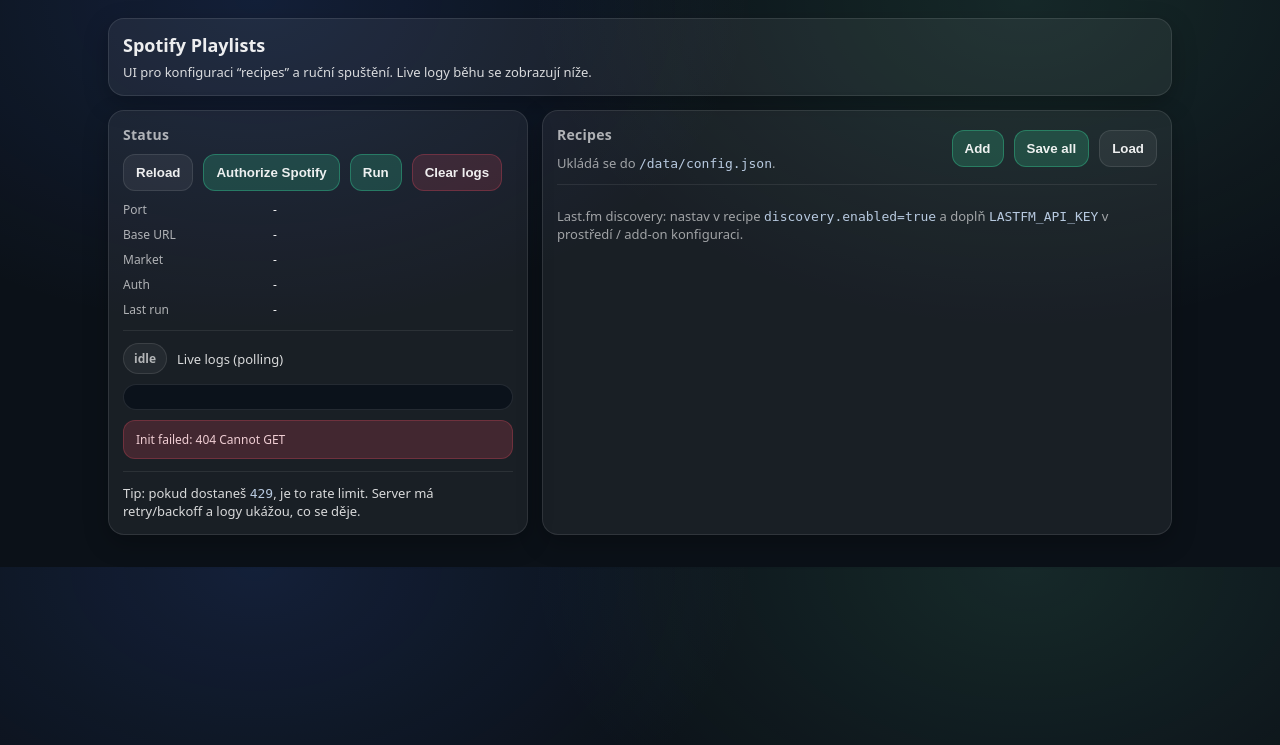
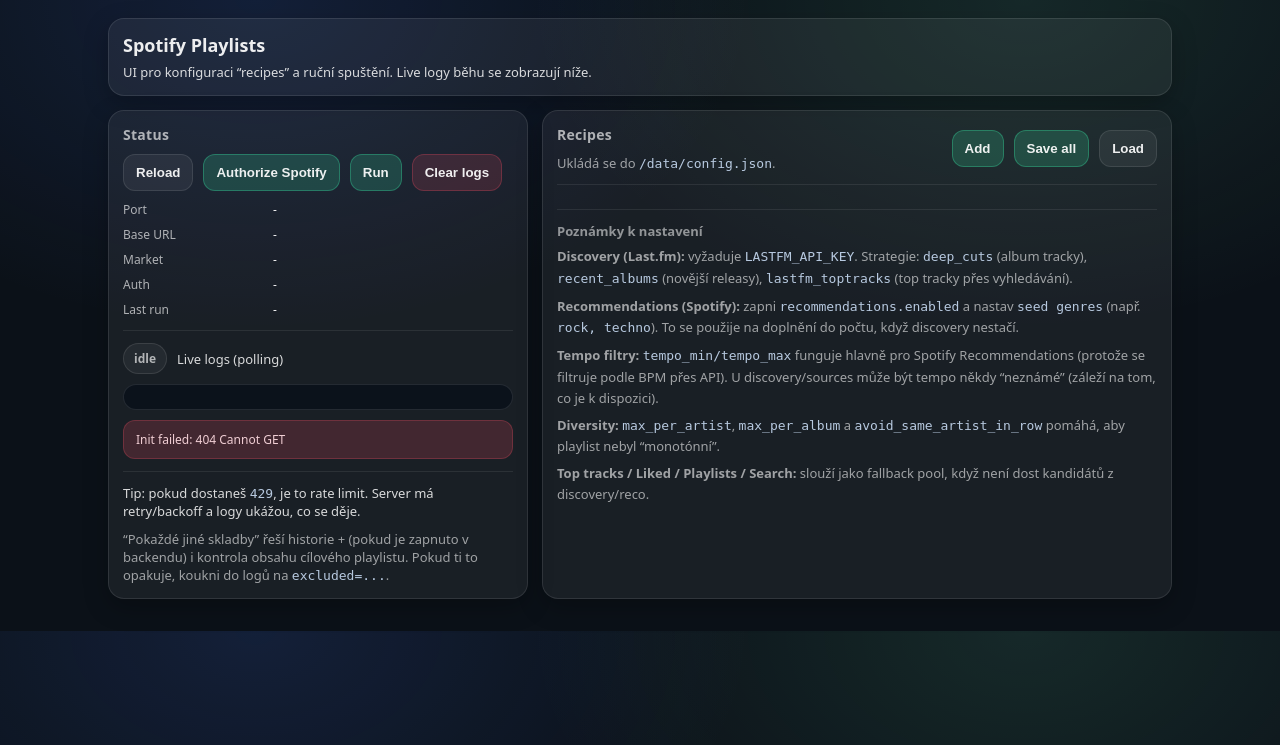
Before and after one commit to rolex86/ha-addons, a PHP site: page / in a window 1280 px wide. Shown: the top 745 px of the page. Run offline with PHP 8.4, Linux system fonts and the light colour scheme.

Commit message:
velke upravy

```diff
--- a/spotify-playlists/app/public/app.js
+++ b/spotify-playlists/app/public/app.js
@@ -1,3 +1,4 @@
+// app/public/app.js
 const $ = (id) => document.getElementById(id);
 
 let CURRENT_CONFIG = { recipes: [] };
@@ -81,6 +82,11 @@ function toNumOrNull(v) {
   return Number.isFinite(n) ? n : null;
 }
 
+function toNumOrZero(v) {
+  const n = Number(v);
+  return Number.isFinite(n) ? n : 0;
+}
+
 function splitComma(v) {
   return String(v || "")
     .split(",")
@@ -104,10 +110,115 @@ function setValueByPath(obj, path, value) {
   cur[key] = value;
 }
 
+function getValueByPath(obj, path) {
+  const parts = path.split(".");
+  let cur = obj;
+  for (const p of parts) {
+    if (!cur || typeof cur !== "object") return undefined;
+    cur = cur[p];
+  }
+  return cur;
+}
+
+/* ---------------- migration/normalize ---------------- */
+
+function normalizeRecipe(r) {
+  if (!r || typeof r !== "object") return r;
+
+  // ensure objects
+  if (!r.discovery || typeof r.discovery !== "object") r.discovery = {};
+  if (!r.sources || typeof r.sources !== "object") r.sources = {};
+  if (!r.filters || typeof r.filters !== "object") r.filters = {};
+  if (!r.diversity || typeof r.diversity !== "object") r.diversity = {};
+  if (!r.advanced || typeof r.advanced !== "object") r.advanced = {};
+  if (!r.recommendations || typeof r.recommendations !== "object")
+    r.recommendations = {};
+
+  const d = r.discovery;
+
+  // Legacy seed_top_artists {time_range, limit} -> flat keys
+  if (d.seed_top_artists && typeof d.seed_top_artists === "object") {
+    if (d.seed_top_artists_time_range == null) {
+      d.seed_top_artists_time_range = String(
+        d.seed_top_artists.time_range ?? "short_term",
+      );
+    }
+    if (d.seed_top_artists_limit == null) {
+      d.seed_top_artists_limit = toNumOrZero(d.seed_top_artists.limit ?? 10);
+    }
+  }
+
+  // Legacy "provider" mapping -> strategy
+  // Old values seen: "lastfm_similar_artists"
+  if (!d.strategy && d.provider) {
+    const p = String(d.provider || "").toLowerCase();
+    // "similar artists" + album tracks => closest to deep_cuts
+    if (p.includes("similar")) d.strategy = "deep_cuts";
+  }
+
+  // Defaults if missing
+  if (d.enabled == null) d.enabled = false;
+  if (!d.strategy) d.strategy = "deep_cuts";
+
+  if (d.seed_top_artists_time_range == null)
+    d.seed_top_artists_time_range = "short_term";
+  if (d.seed_top_artists_limit == null) d.seed_top_artists_limit = 5;
+
+  if (d.similar_per_seed == null) d.similar_per_seed = 30;
+  if (d.take_artists == null) d.take_artists = 80;
+  if (d.include_seed_artists == null) d.include_seed_artists = false;
+  if (d.tracks_per_artist == null) d.tracks_per_artist = 2;
+
+  // popularity shaping defaults (match generator.js)
+  if (d.max_track_popularity == null) d.max_track_popularity = 60;
+  if (d.min_track_popularity == null) d.min_track_popularity = null;
+
+  if (d.exclude_saved_tracks == null) d.exclude_saved_tracks = true;
+
+  if (d.albums_per_artist == null) d.albums_per_artist = 2;
+  if (d.albums_limit_fetch == null) d.albums_limit_fetch = 8;
+  if (d.search_limit_per_track == null) d.search_limit_per_track = 5;
+
+  // Recommendations defaults
+  if (r.recommendations.enabled == null) r.recommendations.enabled = false;
+  if (!Array.isArray(r.recommendations.seed_genres))
+    r.recommendations.seed_genres = [];
+
+  // Filters defaults
+  if (!r.filters.explicit) r.filters.explicit = "allow";
+  if (r.filters.year_min === undefined) r.filters.year_min = null;
+  if (r.filters.year_max === undefined) r.filters.year_max = null;
+  if (r.filters.tempo_min === undefined) r.filters.tempo_min = null;
+  if (r.filters.tempo_max === undefined) r.filters.tempo_max = null;
+
+  // Diversity defaults
+  if (r.diversity.max_per_artist === undefined) r.diversity.max_per_artist = 2;
+  if (r.diversity.max_per_album === undefined) r.diversity.max_per_album = null;
+  if (r.diversity.avoid_same_artist_in_row === undefined)
+    r.diversity.avoid_same_artist_in_row = false;
+
+  // Sources defaults
+  const s = r.sources;
+  if (!Array.isArray(s.search)) s.search = [];
+  if (!Array.isArray(s.playlists)) s.playlists = [];
+  if (s.liked == null) s.liked = false;
+  if (s.max_candidates == null) s.max_candidates = 1500;
+  if (!s.top_tracks || typeof s.top_tracks !== "object") s.top_tracks = {};
+  if (s.top_tracks.enabled == null) s.top_tracks.enabled = true;
+  if (!s.top_tracks.time_range) s.top_tracks.time_range = "short_term";
+  if (s.top_tracks.limit == null) s.top_tracks.limit = 50;
+
+  // Advanced defaults
+  if (r.advanced.recommendation_attempts == null)
+    r.advanced.recommendation_attempts = 10;
+
+  return r;
+}
+
 /* ---------------- recipe template ---------------- */
 
 function recipeTemplate() {
-  return {
+  return normalizeRecipe({
     id: "r_" + rid(),
     name: "Daily playlist",
     target_playlist_id: "",
@@ -115,11 +226,29 @@ function recipeTemplate() {
 
     discovery: {
       enabled: false,
-      provider: "lastfm_similar_artists",
-      seed_top_artists: { time_range: "short_term", limit: 10 },
-      similar_per_seed: 50,
-      take_artists: 150,
+
+      // generator.js uses "strategy" and flat seed_top_artists_* keys:
+      strategy: "deep_cuts", // deep_cuts | recent_albums | lastfm_toptracks
+      seed_top_artists_time_range: "short_term",
+      seed_top_artists_limit: 5,
+
+      similar_per_seed: 30,
+      take_artists: 80,
+      include_seed_artists: false,
       tracks_per_artist: 2,
+
+      max_track_popularity: 60,
+      min_track_popularity: null,
+      exclude_saved_tracks: true,
+
+      albums_per_artist: 2,
+      albums_limit_fetch: 8,
+      search_limit_per_track: 5,
+    },
+
+    recommendations: {
+      enabled: false,
+      seed_genres: [],
     },
 
     sources: {
@@ -134,16 +263,20 @@ function recipeTemplate() {
       explicit: "allow", // allow|exclude|only
       year_min: null,
       year_max: null,
+      tempo_min: null,
+      tempo_max: null,
     },
 
     diversity: {
       max_per_artist: 2,
+      max_per_album: null,
+      avoid_same_artist_in_row: false,
     },
 
     advanced: {
       recommendation_attempts: 10,
     },
-  };
+  });
 }
 
 /* ---------------- status + logs ---------------- */
@@ -226,6 +359,11 @@ async function loadConfig() {
   CURRENT_CONFIG = r.config || { recipes: [] };
   if (!Array.isArray(CURRENT_CONFIG.recipes)) CURRENT_CONFIG.recipes = [];
 
+  // normalize/migrate recipes in-place
+  CURRENT_CONFIG.recipes = CURRENT_CONFIG.recipes.map((x) =>
+    normalizeRecipe(x),
+  );
+
   // keep openId if exists
   if (openId && !CURRENT_CONFIG.recipes.some((x) => x.id === openId)) {
     openId = null;
@@ -271,20 +409,30 @@ function getRecipeById(id) {
 }
 
 function recipeBadges(r) {
-  const provider = r.discovery?.enabled ? "last.fm" : "sources";
+  const d = r.discovery || {};
+  const provider = d.enabled
+    ? `discovery:${escapeHtml(d.strategy || "-")}`
+    : "sources";
   const tracks = Number(r.track_count || 0);
+  const reco = r.recommendations?.enabled
+    ? `<span class="riBadge">reco:on</span>`
+    : "";
   return `
     <span class="riBadge">${tracks} tracks</span>
     <span class="riBadge">${escapeHtml(provider)}</span>
+    ${reco}
   `;
 }
 
 function renderRecipeEditor(r) {
+  normalizeRecipe(r);
+
   const disc = r.discovery || {};
   const sources = r.sources || {};
   const filters = r.filters || {};
   const diversity = r.diversity || {};
   const adv = r.advanced || {};
+  const reco = r.recommendations || {};
 
   return `
     <div class="formgrid">
@@ -294,8 +442,8 @@ function renderRecipeEditor(r) {
       </label>
 
       <label class="field">
-        <div class="label">Target playlist ID</div>
-        <input data-k="target_playlist_id" value="${escapeHtml(r.target_playlist_id || "")}" placeholder="Spotify playlist id">
+        <div class="label">Target playlist ID (nebo URL)</div>
+        <input data-k="target_playlist_id" value="${escapeHtml(r.target_playlist_id || "")}" placeholder="Spotify playlist id / open.spotify.com/playlist/...">
       </label>
 
       <label class="field">
@@ -315,32 +463,98 @@ function renderRecipeEditor(r) {
       </label>
 
       <label class="field">
+        <div class="label">Strategy</div>
+        <select data-k="discovery.strategy">
+          <option value="deep_cuts" ${(disc.strategy || "deep_cuts") === "deep_cuts" ? "selected" : ""}>deep_cuts (album tracks)</option>
+          <option value="recent_albums" ${(disc.strategy || "") === "recent_albums" ? "selected" : ""}>recent_albums</option>
+          <option value="lastfm_toptracks" ${(disc.strategy || "") === "lastfm_toptracks" ? "selected" : ""}>lastfm_toptracks (search)</option>
+        </select>
+      </label>
+
+      <label class="field">
         <div class="label">Seed top artists time_range</div>
-        <select data-k="discovery.seed_top_artists.time_range">
-          <option value="short_term" ${(disc.seed_top_artists?.time_range || "short_term") === "short_term" ? "selected" : ""}>short_term</option>
-          <option value="medium_term" ${(disc.seed_top_artists?.time_range || "") === "medium_term" ? "selected" : ""}>medium_term</option>
-          <option value="long_term" ${(disc.seed_top_artists?.time_range || "") === "long_term" ? "selected" : ""}>long_term</option>
+        <select data-k="discovery.seed_top_artists_time_range">
+          <option value="short_term" ${(disc.seed_top_artists_time_range || "short_term") === "short_term" ? "selected" : ""}>short_term</option>
+          <option value="medium_term" ${(disc.seed_top_artists_time_range || "") === "medium_term" ? "selected" : ""}>medium_term</option>
+          <option value="long_term" ${(disc.seed_top_artists_time_range || "") === "long_term" ? "selected" : ""}>long_term</option>
         </select>
       </label>
 
       <label class="field">
         <div class="label">Seed top artists limit</div>
-        <input data-k="discovery.seed_top_artists.limit" type="number" min="1" max="50" value="${Number(disc.seed_top_artists?.limit ?? 10)}">
+        <input data-k="discovery.seed_top_artists_limit" type="number" min="1" max="50" value="${Number(disc.seed_top_artists_limit ?? 5)}">
       </label>
 
       <label class="field">
         <div class="label">Similar per seed</div>
-        <input data-k="discovery.similar_per_seed" type="number" min="1" max="500" value="${Number(disc.similar_per_seed ?? 50)}">
+        <input data-k="discovery.similar_per_seed" type="number" min="1" max="500" value="${Number(disc.similar_per_seed ?? 30)}">
       </label>
 
       <label class="field">
         <div class="label">Take artists (cap)</div>
-        <input data-k="discovery.take_artists" type="number" min="1" max="5000" value="${Number(disc.take_artists ?? 150)}">
+        <input data-k="discovery.take_artists" type="number" min="1" max="5000" value="${Number(disc.take_artists ?? 80)}">
+      </label>
+
+      <label class="field">
+        <div class="label">Include seed artists</div>
+        <select data-k="discovery.include_seed_artists">
+          <option value="true" ${disc.include_seed_artists === true ? "selected" : ""}>true</option>
+          <option value="false" ${disc.include_seed_artists !== true ? "selected" : ""}>false</option>
+        </select>
       </label>
 
       <label class="field">
         <div class="label">Tracks per artist</div>
         <input data-k="discovery.tracks_per_artist" type="number" min="1" max="20" value="${Number(disc.tracks_per_artist ?? 2)}">
+      </label>
+
+      <label class="field">
+        <div class="label">Max track popularity (0-100)</div>
+        <input data-k="discovery.max_track_popularity" type="number" min="0" max="100" value="${escapeHtml(disc.max_track_popularity ?? 60)}">
+      </label>
+
+      <label class="field">
+        <div class="label">Min track popularity (0-100, optional)</div>
+        <input data-k="discovery.min_track_popularity" type="number" min="0" max="100" value="${escapeHtml(disc.min_track_popularity ?? "")}">
+      </label>
+
+      <label class="field">
+        <div class="label">Exclude saved tracks (Liked Songs)</div>
+        <select data-k="discovery.exclude_saved_tracks">
+          <option value="true" ${disc.exclude_saved_tracks !== false ? "selected" : ""}>true</option>
+          <option value="false" ${disc.exclude_saved_tracks === false ? "selected" : ""}>false</option>
+        </select>
+      </label>
+
+      <label class="field">
+        <div class="label">Albums per artist</div>
+        <input data-k="discovery.albums_per_artist" type="number" min="1" max="10" value="${Number(disc.albums_per_artist ?? 2)}">
+      </label>
+
+      <label class="field">
+        <div class="label">Albums limit fetch</div>
+        <input data-k="discovery.albums_limit_fetch" type="number" min="1" max="50" value="${Number(disc.albums_limit_fetch ?? 8)}">
+      </label>
+
+      <label class="field">
+        <div class="label">Search limit per track (lastfm_toptracks)</div>
+        <input data-k="discovery.search_limit_per_track" type="number" min="1" max="50" value="${Number(disc.search_limit_per_track ?? 5)}">
+      </label>
+    </div>
+
+    <div class="section-title">Recommendations (Spotify)</div>
+    <div class="formgrid">
+      <label class="field">
+        <div class="label">Enabled</div>
+        <select data-k="recommendations.enabled">
+          <option value="true" ${reco.enabled === true ? "selected" : ""}>true</option>
+          <option value="false" ${reco.enabled !== true ? "selected" : ""}>false</option>
+        </select>
+      </label>
+
+      <label class="field span2">
+        <div class="label">Seed genres (comma)</div>
+        <input data-k="recommendations.seed_genres" value="${escapeHtml((reco.seed_genres || []).join(", "))}" placeholder="rock, techno, ambient, ...">
       </label>
     </div>
 
@@ -412,13 +626,36 @@ function renderRecipeEditor(r) {
         <div class="label">Year max</div>
         <input data-k="filters.year_max" type="number" value="${escapeHtml(filters.year_max ?? "")}">
       </label>
+
+      <label class="field">
+        <div class="label">Tempo min (BPM)</div>
+        <input data-k="filters.tempo_min" type="number" value="${escapeHtml(filters.tempo_min ?? "")}">
+      </label>
+
+      <label class="field">
+        <div class="label">Tempo max (BPM)</div>
+        <input data-k="filters.tempo_max" type="number" value="${escapeHtml(filters.tempo_max ?? "")}">
+      </label>
     </div>
 
     <div class="section-title">Diversity</div>
     <div class="formgrid">
       <label class="field">
         <div class="label">Max per artist</div>
-        <input data-k="diversity.max_per_artist" type="number" min="1" max="50" value="${Number(diversity.max_per_artist ?? 2)}">
+        <input data-k="diversity.max_per_artist" type="number" min="1" max="50" value="${escapeHtml(diversity.max_per_artist ?? 2)}">
+      </label>
+
+      <label class="field">
+        <div class="label">Max per album</div>
+        <input data-k="diversity.max_per_album" type="number" min="1" max="50" value="${escapeHtml(diversity.max_per_album ?? "")}">
+      </label>
+
+      <label class="field">
+        <div class="label">Avoid same artist in row</div>
+        <select data-k="diversity.avoid_same_artist_in_row">
+          <option value="true" ${diversity.avoid_same_artist_in_row === true ? "selected" : ""}>true</option>
+          <option value="false" ${diversity.avoid_same_artist_in_row !== true ? "selected" : ""}>false</option>
+        </select>
       </label>
     </div>
 
@@ -436,13 +673,7 @@ function saveRecipeFromBlock(recipeId) {
   const r = getRecipeById(recipeId);
   if (!r) return;
 
-  // ensure sub-objects
-  const tpl = recipeTemplate();
-  if (!r.discovery) r.discovery = tpl.discovery;
-  if (!r.sources) r.sources = tpl.sources;
-  if (!r.filters) r.filters = tpl.filters;
-  if (!r.diversity) r.diversity = tpl.diversity;
-  if (!r.advanced) r.advanced = tpl.advanced;
+  normalizeRecipe(r);
 
   const root = document.querySelector(
     `.recipeBlock[data-id="${CSS.escape(recipeId)}"]`,
@@ -458,31 +689,55 @@ function saveRecipeFromBlock(recipeId) {
       return;
     }
 
+    if (k === "recommendations.seed_genres") {
+      setValueByPath(r, k, splitComma(v));
+      return;
+    }
+
     if (
       k === "discovery.enabled" ||
+      k === "discovery.include_seed_artists" ||
+      k === "discovery.exclude_saved_tracks" ||
+      k === "recommendations.enabled" ||
       k === "sources.liked" ||
-      k === "sources.top_tracks.enabled"
+      k === "sources.top_tracks.enabled" ||
+      k === "diversity.avoid_same_artist_in_row"
     ) {
       setValueByPath(r, k, asBool(v));
       return;
     }
 
-    if (k === "filters.year_min" || k === "filters.year_max") {
+    if (
+      k === "filters.year_min" ||
+      k === "filters.year_max" ||
+      k === "filters.tempo_min" ||
+      k === "filters.tempo_max" ||
+      k === "discovery.min_track_popularity"
+    ) {
       setValueByPath(r, k, toNumOrNull(v));
       return;
     }
 
     if (
       k === "track_count" ||
-      k === "discovery.seed_top_artists.limit" ||
+      k === "discovery.seed_top_artists_limit" ||
       k === "discovery.similar_per_seed" ||
       k === "discovery.take_artists" ||
       k === "discovery.tracks_per_artist" ||
+      k === "discovery.max_track_popularity" ||
+      k === "discovery.albums_per_artist" ||
+      k === "discovery.albums_limit_fetch" ||
+      k === "discovery.search_limit_per_track" ||
       k === "sources.max_candidates" ||
       k === "sources.top_tracks.limit" ||
       k === "diversity.max_per_artist" ||
+      k === "diversity.max_per_album" ||
       k === "advanced.recommendation_attempts"
     ) {
+      if (k === "diversity.max_per_album") {
+        setValueByPath(r, k, toNumOrNull(v));
+        return;
+      }
       const n = Number(v);
       setValueByPath(r, k, Number.isFinite(n) ? n : 0);
       return;
@@ -490,6 +745,17 @@ function saveRecipeFromBlock(recipeId) {
 
     setValueByPath(r, k, v);
   });
+
+  // Keep legacy discovery.seed_top_artists in sync (optional)
+  // so older builds / manual edits don't get confusing
+  const d = r.discovery || {};
+  d.seed_top_artists = {
+    time_range: d.seed_top_artists_time_range,
+    limit: d.seed_top_artists_limit,
+  };
+
+  // Remove accidental old keys if user had "limits"
+  // (engine uses diversity, but we don't break the config)
 }
 
 function renderAccordion() {
@@ -503,6 +769,8 @@ function renderAccordion() {
 
   list.innerHTML = recipes
     .map((r) => {
+      normalizeRecipe(r);
+
       const isOpen = r.id === openId;
       const name = escapeHtml(r.name || "Recipe");
       const pid = escapeHtml(r.target_playlist_id || "");
@@ -518,7 +786,11 @@ function renderAccordion() {
               </div>
               <div class="rhMeta">
                 <span class="mono">${escapeHtml(r.id)}</span>
-                ${pid ? `<span class="dot">•</span><span class="mono">${pid}</span>` : ""}
+                ${
+                  pid
+                    ? `<span class="dot">•</span><span class="mono">${pid}</span>`
+                    : ""
+                }
               </div>
             </div>
             <div class="rhRight">
@@ -527,7 +799,6 @@ function renderAccordion() {
           </button>
 
           <div class="recipeBody" ${isOpen ? "" : 'style="display:none"'}>
-
             <div class="row" style="justify-content: space-between; align-items:center; margin-bottom:10px;">
               <div class="small muted">Edituješ přímo tento recipe. Uložení je až po “Save all”.</div>
               <div class="btns">
@@ -568,7 +839,6 @@ function renderAccordion() {
       if (action === "saveone") {
         saveRecipeFromBlock(id);
         setMsg("Recipe uložen do UI. Teď dej Save all.", "ok");
-        // refresh badges/title
         renderAccordion();
         return;
       }
@@ -596,6 +866,8 @@ function renderAccordion() {
         const copy = JSON.parse(JSON.stringify(r));
         copy.id = "r_" + rid();
         copy.name = (copy.name || "Recipe") + " (copy)";
+        normalizeRecipe(copy);
+
         CURRENT_CONFIG.recipes.push(copy);
 
         openId = copy.id;
@@ -636,7 +908,6 @@ $("btnLoad").addEventListener("click", async () => {
 
 $("btnSaveAll").addEventListener("click", async () => {
   try {
-    // před uložením stáhni změny z otevřeného bloku (pokud je)
     if (openId) saveRecipeFromBlock(openId);
     await saveAll();
     await loadStatus().catch(() => {});
--- a/spotify-playlists/app/public/index.html
+++ b/spotify-playlists/app/public/index.html
@@ -1,3 +1,4 @@
+<!-- app/public/index.html -->
 <!doctype html>
 <html lang="cs">
   <head>
@@ -58,6 +59,12 @@
             Tip: pokud dostaneš <code>429</code>, je to rate limit. Server má
             retry/backoff a logy ukážou, co se děje.
           </div>
+
+          <div class="small muted" style="margin-top: 10px">
+            “Pokaždé jiné skladby” řeší historie + (pokud je zapnuto v backendu)
+            i kontrola obsahu cílového playlistu. Pokud ti to opakuje, koukni do
+            logů na <code>excluded=...</code>.
+          </div>
         </div>
 
         <!-- RIGHT -->
@@ -71,7 +78,6 @@
             </div>
 
             <div class="btns">
-              <!-- oprav řádek s btnAdd -->
               <button id="btnAdd" class="primary">Add</button>
               <button id="btnSaveAll" class="primary">Save all</button>
               <button id="btnLoad">Load</button>
@@ -83,10 +89,49 @@
           <!-- accordion list -->
           <div id="recipeList" class="recipeAccordion"></div>
 
-          <div class="small info muted" style="margin-top: 10px">
-            Last.fm discovery: nastav v recipe
-            <code>discovery.enabled=true</code> a doplň
-            <code>LASTFM_API_KEY</code> v prostředí / add-on konfiguraci.
+          <div class="hr"></div>
+
+          <div class="small muted">
+            <div style="margin-bottom: 6px; font-weight: 700; opacity: 0.9">
+              Poznámky k nastavení
+            </div>
+
+            <div style="line-height: 1.6">
+              <div>
+                <strong>Discovery (Last.fm):</strong> vyžaduje
+                <code>LASTFM_API_KEY</code>. Strategie:
+                <code>deep_cuts</code> (album tracky),
+                <code>recent_albums</code> (novější releasy),
+                <code>lastfm_toptracks</code> (top tracky přes vyhledávání).
+              </div>
+
+              <div style="margin-top: 6px">
+                <strong>Recommendations (Spotify):</strong> zapni
+                <code>recommendations.enabled</code> a nastav
+                <code>seed genres</code> (např. <code>rock, techno</code>). To
+                se použije na doplnění do počtu, když discovery nestačí.
+              </div>
+
+              <div style="margin-top: 6px">
+                <strong>Tempo filtry:</strong>
+                <code>tempo_min/tempo_max</code> funguje hlavně pro Spotify
+                Recommendations (protože se filtruje podle BPM přes API). U
+                discovery/sources může být tempo někdy “neznámé” (záleží na tom,
+                co je k dispozici).
+              </div>
+
+              <div style="margin-top: 6px">
+                <strong>Diversity:</strong>
+                <code>max_per_artist</code>, <code>max_per_album</code> a
+                <code>avoid_same_artist_in_row</code> pomáhá, aby playlist nebyl
+                “monotónní”.
+              </div>
+
+              <div style="margin-top: 6px">
+                <strong>Top tracks / Liked / Playlists / Search:</strong> slouží
+                jako fallback pool, když není dost kandidátů z discovery/reco.
+              </div>
+            </div>
           </div>
         </div>
       </div>
--- a/spotify-playlists/app/public/styles.css
+++ b/spotify-playlists/app/public/styles.css
@@ -8,6 +8,9 @@
   --ok: rgba(60, 255, 180, 0.18);
   --err: rgba(255, 80, 100, 0.18);
   --warn: rgba(255, 190, 80, 0.18);
+
+  --focus: rgba(70, 120, 255, 0.5);
+  --focus2: rgba(70, 120, 255, 0.25);
 }
 
 * {
--- a/spotify-playlists/config.yaml
+++ b/spotify-playlists/config.yaml
@@ -1,7 +1,7 @@
 name: Spotify Playlist Builder
 slug: spotify-playlists
 description: Generate/update Spotify playlists from recipes (no-repeat history), triggered via HA automation.
-version: "0.1.0"
+version: "0.1.1"
 url: https://github.com/rolex86/ha-addons
 arch:
   - aarch64
```
Also changed, not shown: other parts of spotify-playlists/app/public/styles.css (+55 -4 lines), spotify-playlists/app/server.js (+101 -4 lines), spotify-playlists/app/lib/config.js, spotify-playlists/app/lib/generator.js, spotify-playlists/app/lib/history.js, spotify-playlists/app/lib/lastfm.js, spotify-playlists/app/lib/spotify.js.
